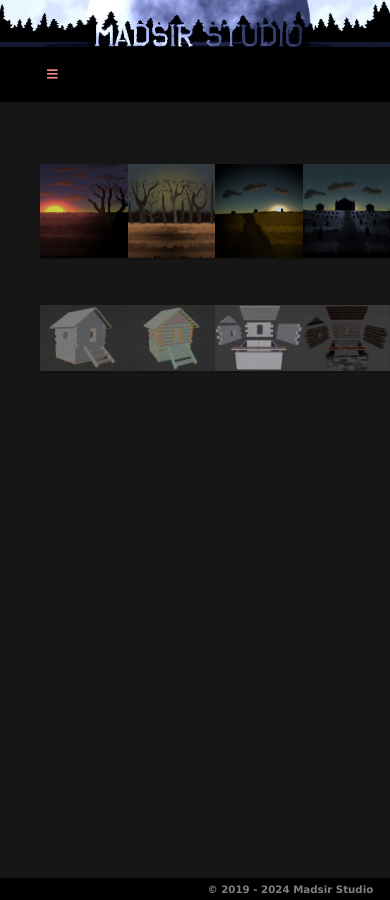
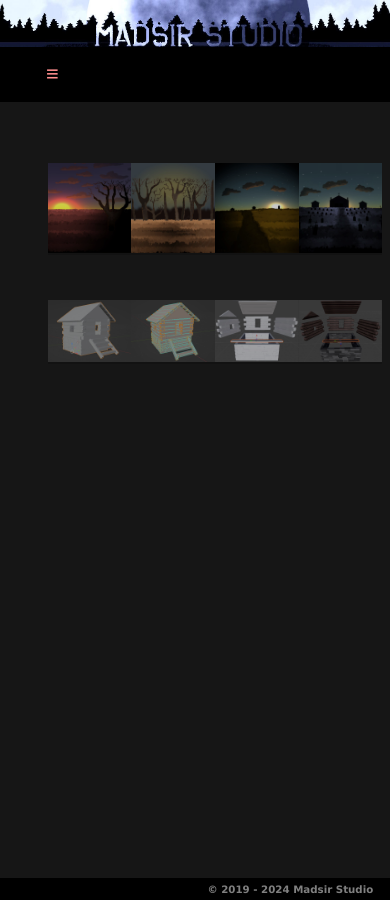
Before and after one commit to Madsir/madsirstudio.github.io, a Jekyll site: the page built from portfolio/index.html, in a window 390 px wide. Built offline with Jekyll 4.4.1, drawn with Linux system fonts in a browser that asks for light colours.

Commit message:
Update index.html

```diff
--- a/portfolio/index.html
+++ b/portfolio/index.html
@@ -8,8 +8,8 @@ description: "RADNESS & MADNESS"
 <head>
 <style>
 .main {
-  margin-left:10%;
-  margin-right:10%;
+  margin-left: 7.5%%;
+  margin-right:7.5%%;
   height: 100%;
 }
 .container
@@ -97,8 +97,8 @@ description: "RADNESS & MADNESS"
     font-size:1.5em;
   }
   .main {
-  margin-left: 0; /* Same width as the sidebar + left position in px */
-  margin-right: 0;
+  margin-left: 2%; /* Same width as the sidebar + left position in px */
+  margin-right: 2%;
   }
 }
 .lightbox
@@ -152,6 +152,7 @@ description: "RADNESS & MADNESS"
 </style>
 </head>
 <body>
+  <div class="main">
   <br>
   <br>
   <div class="container">
@@ -231,5 +232,6 @@ description: "RADNESS & MADNESS"
     </div>
 </div>
   -->
+  </div>
 </body>
 </html>
```
